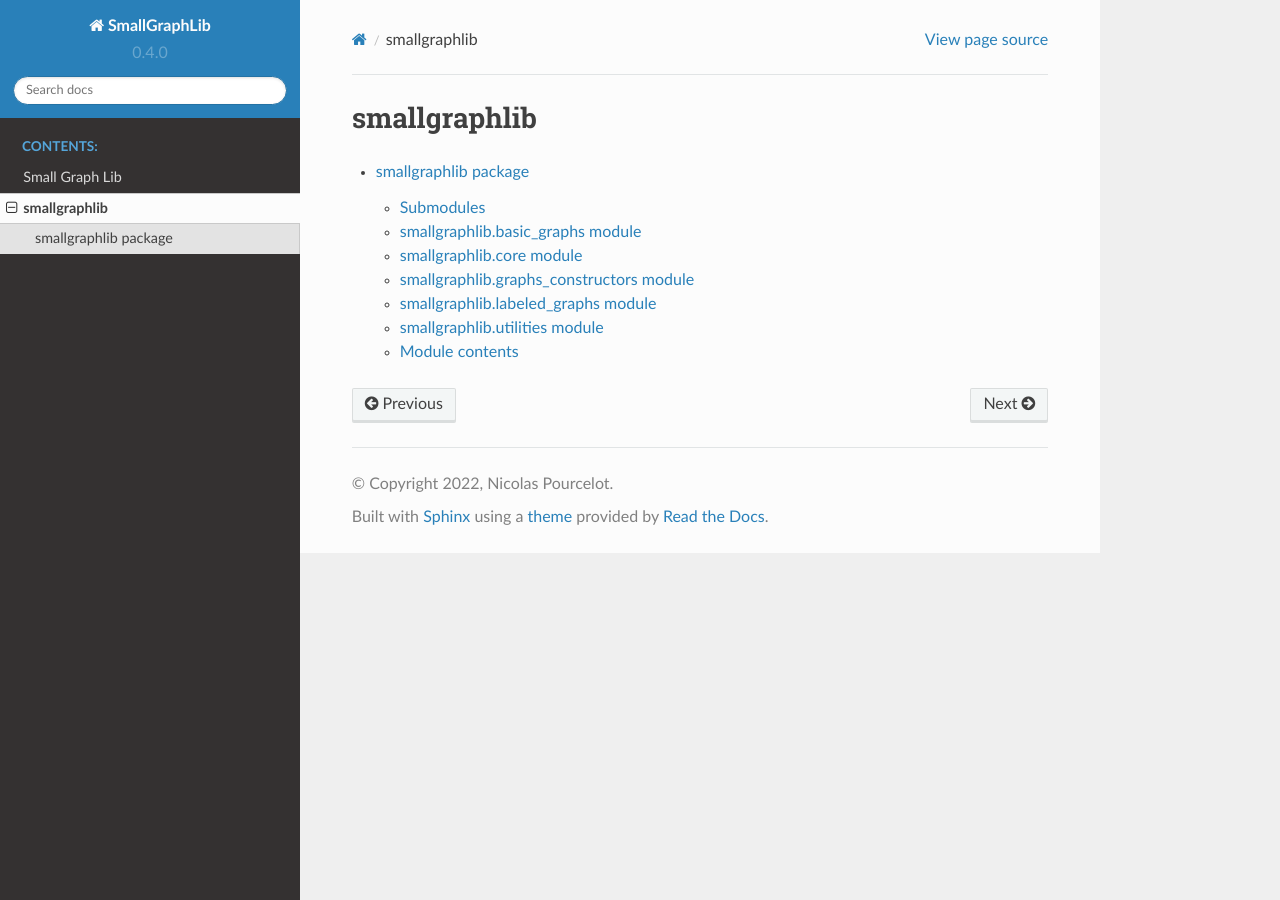
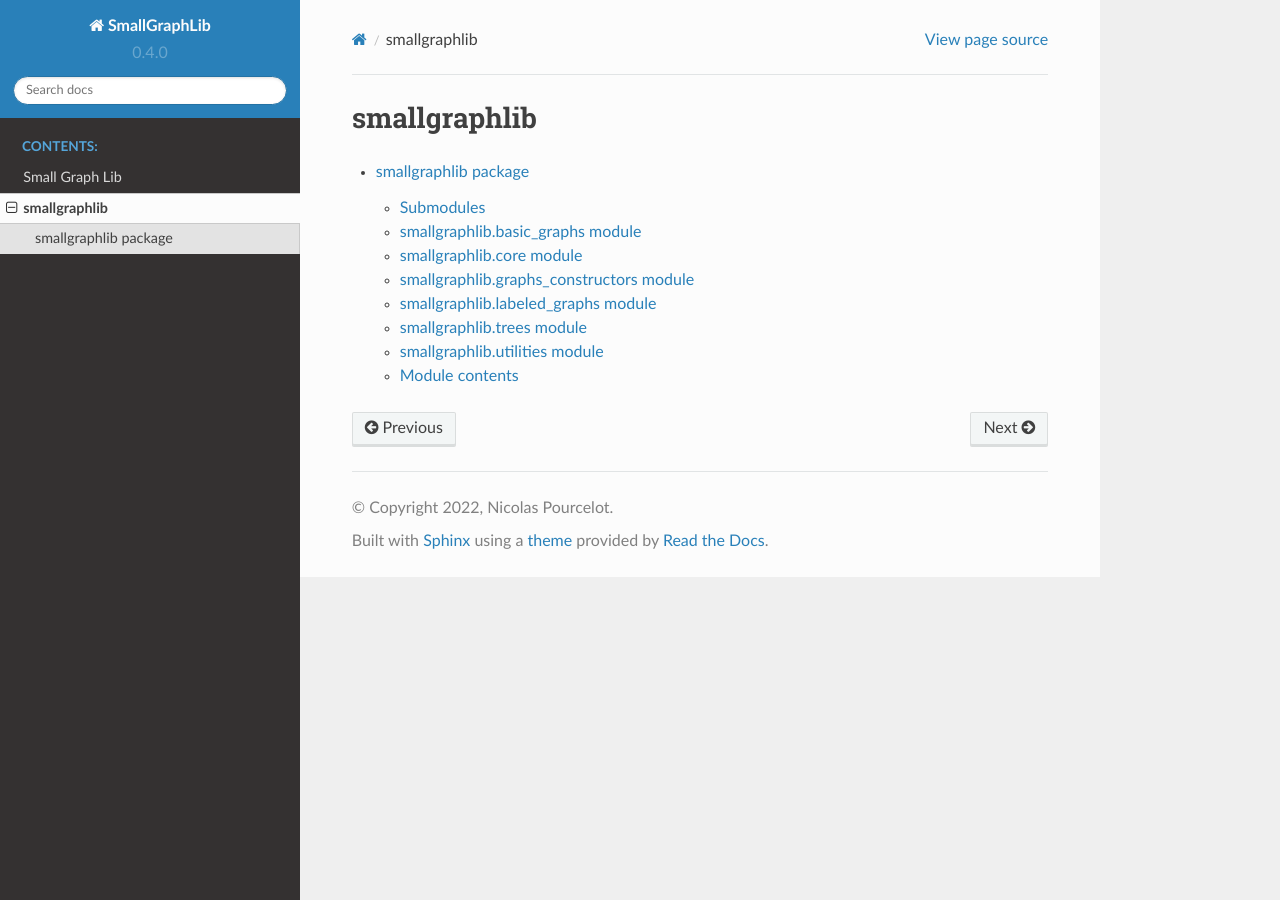
Before and after one commit to wxgeo/smallgraphlib, a Sphinx documentation site: the page built from doc/source/modules.rst, in a window 1280 px wide. Built offline with Sphinx 7.4.7 and the Read the Docs theme 2.0.0, drawn with Linux system fonts in a browser that asks for light colours.

Commit message:
Update documentation.

```diff
--- a/doc/source/smallgraphlib.rst
+++ b/doc/source/smallgraphlib.rst
@@ -36,6 +36,14 @@
    :undoc-members:
    :show-inheritance:
 
+smallgraphlib.trees module
+--------------------------
+
+.. automodule:: smallgraphlib.trees
+   :members:
+   :undoc-members:
+   :show-inheritance:
+
 smallgraphlib.utilities module
 ------------------------------
 
```
Also changed, not shown: 11 other files.
